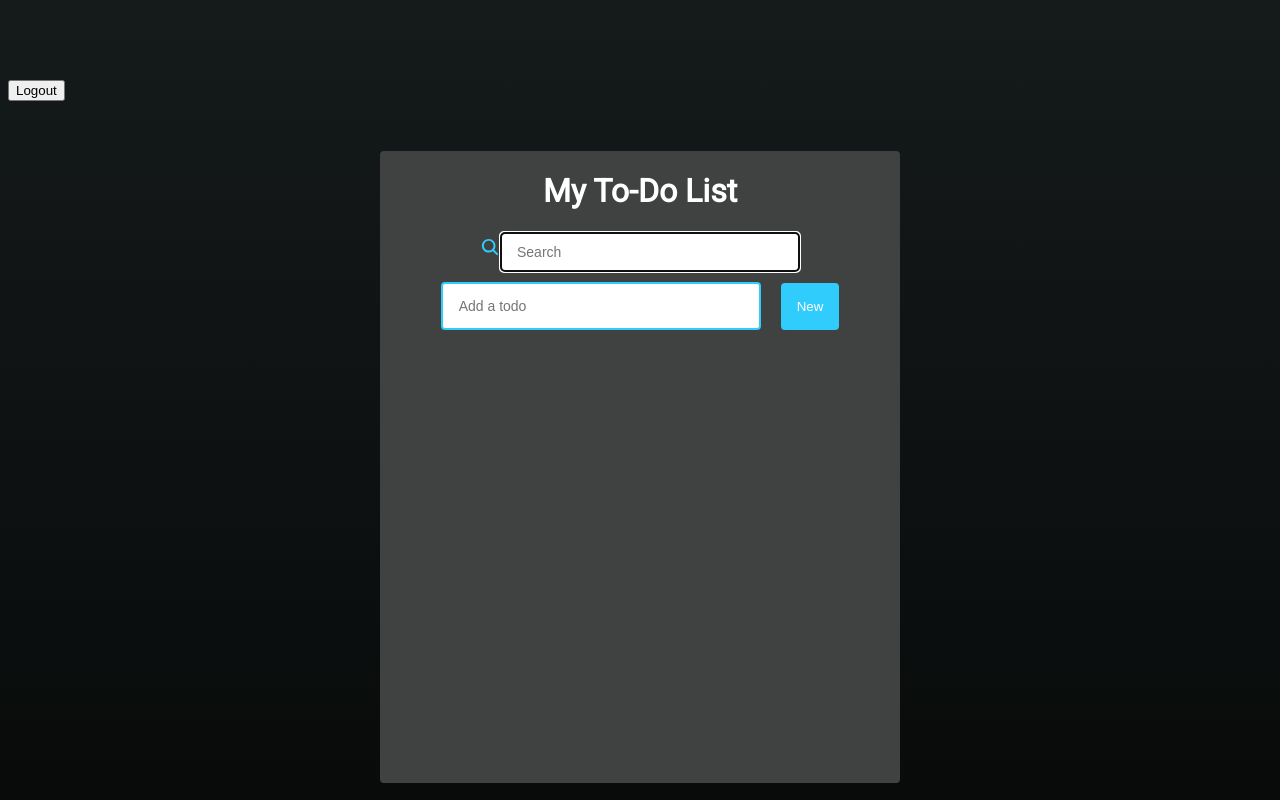
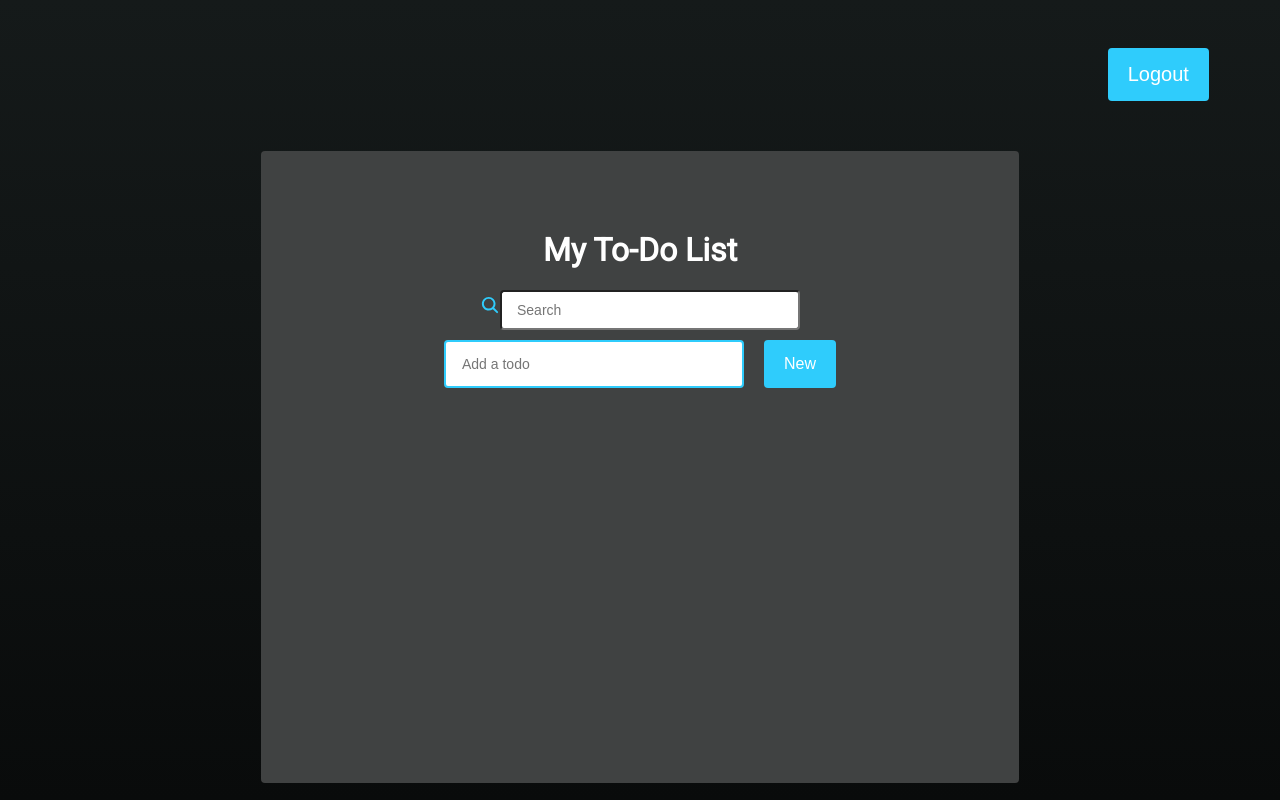
Before and after one commit to bryanryu1/rapptrTest, a React (Create React App) app: page /todo in a window 1280 px wide. Built offline with nearby package versions, Linux system fonts and the light colour scheme.

Commit message:
adjust minor styling

```diff
--- a/public/style.css
+++ b/public/style.css
@@ -7,7 +7,7 @@ html{
 }
 
 body {
-  margin-top: 5rem;
+  margin-top: 3rem;
   font-family: 'Roboto', sans-serif;
 
 }
@@ -19,6 +19,7 @@ body {
 .Title {
   text-align: center;
   color: white;
+  margin-top: 5rem;
 }
 
 .FormContainer{
@@ -88,7 +89,7 @@ input {
   display: flex;
   flex-direction: column;
   justify-content: start;
-  width: 520px;
+  width: 60%;
   min-height: 600px;
   background: rgb(64, 66, 66);
   text-align: center;
@@ -111,12 +112,12 @@ input {
   border-radius: 4px;
   border: 2px solid #2fccfc;
   outline: none;
-  width: 320px;
+  width: 30%;
   color: black;
 }
 
 .addTodoButton {
-  padding: 16px;
+  padding: 15px 20px 15px 20px;
   margin-left: 20px;
   border: none;
   border-radius: 4px;
@@ -124,7 +125,8 @@ input {
   outline: none;
   background: #2fccfc;
   color: white;
-  text-transform: capitalize;
+  font-size: 16px;
+  font-weight: 100;
 }
 
 .todoRow{
@@ -136,7 +138,7 @@ input {
   background: #2fccfc;
   padding: 20px;
   border-radius: 4px;
-  width: 70%;
+  width: 50%;
 }
 
 .icons{
@@ -148,3 +150,28 @@ input {
 .deleteIcon{
   margin-left: 10px;
 }
+
+.logOutForm{
+  display: flex;
+  justify-content: flex-end;
+}
+
+.search{
+  padding: 14px 32px 14px 16px;
+  border-radius: 4px;
+  border: 2px solid #2fccfc;
+  outline: none;
+  width: 30%;
+  color: black;
+}
+
+.logOut{
+  margin-right: 5%;
+  background:#2fccfc;
+  color: white;
+  border: none;
+  padding: 15px 20px 15px 20px;
+  font-size: 20px;
+  font-weight: 100;
+  border-radius: 4px;
+}
--- a/src/App.js
+++ b/src/App.js
@@ -9,7 +9,7 @@ function App() {
     <Router>
       <Switch>
         <Route exact path="/" component={Login} />
-        <Route path='/login' component={Login} />
+        <Route path="/login" component={Login} />
         <Route path="/todo" component={TodoList} />
       </Switch>
     </Router>
--- a/src/todoForm.js
+++ b/src/addTodo.js
@@ -1,6 +1,6 @@
 import React, { useState, useRef } from "react";
 
-function Todo({onSubmit}) {
+function AddTodo({ onSubmit }) {
   //INPUT FOR ADDING TODO//
   const [input, setInput] = useState("");
 
@@ -29,6 +29,7 @@ function Todo({onSubmit}) {
         name="text"
         type="text"
         placeholder="Add a todo"
+        autoFocus
         value={input}
         onChange={handleChange}
         ref={inputRef}
@@ -38,4 +39,4 @@ function Todo({onSubmit}) {
   );
 }
 
-export default Todo;
+export default AddTodo;
--- a/src/todoItem.js
+++ b/src/todoItem.js
@@ -1,5 +1,5 @@
 import React, { useState } from "react";
-import Todo from "./todoForm";
+import AddTodo from "./addTodo";
 
 import { IoPencilSharp, IoTrashSharp } from "react-icons/io5";
 
@@ -19,9 +19,8 @@ function TodoItem({ todos, completeTodo, removeTodo, updateTodo, search }) {
   };
 
   if (edit.id) {
-    return <Todo edit={edit} onSubmit={submitUpdate} />;
+    return <AddTodo edit={edit} onSubmit={submitUpdate} />;
   }
-
 
   //IF THERE IS SEARCH INPUT, CHANGE DISPLAY OF TODOS//
   if (search) {
--- a/src/todoList.js
+++ b/src/todoList.js
@@ -2,7 +2,7 @@ import React, { useState, useEffect } from "react";
 import { useHistory } from "react-router-dom";
 import { IoSearch } from "react-icons/io5";
 
-import Todo from "./todoForm";
+import AddTodo from "./addTodo";
 import TodoItem from "./todoItem";
 
 function TodoList() {
@@ -38,8 +38,9 @@ function TodoList() {
   const history = useHistory();
 
   const logOut = () => {
-    // history.push("/login");
-    console.log(localStorage);
+    localStorage.clear();
+    history.push("/login");
+    alert("Successfully Logged Out");
   };
 
   //ADD TODO GOES TO TODO FORM//
@@ -83,7 +84,7 @@ function TodoList() {
 
   return (
     <div>
-      <form>
+      <form className='logOutForm'>
         <button className="logOut" name="logOut" type="button" onClick={logOut}>
           Logout
         </button>
@@ -91,18 +92,17 @@ function TodoList() {
       <div className="todoApp">
         <h1 className="Title">My To-Do List</h1>
         <form>
-          <IoSearch color={"#2fccfc"} size={20} />
+          <IoSearch className='searchIcon' color={"#2fccfc"} size={20} />
           <input
             className="Search"
             placeholder="Search"
             name="search"
-            autoFocus
             type="text"
             value={input}
             onChange={handleChange}
           />
         </form>
-        <Todo onSubmit={addTodo} />
+        <AddTodo onSubmit={addTodo} />
         <TodoItem
           todos={todos}
           search={input}
```
